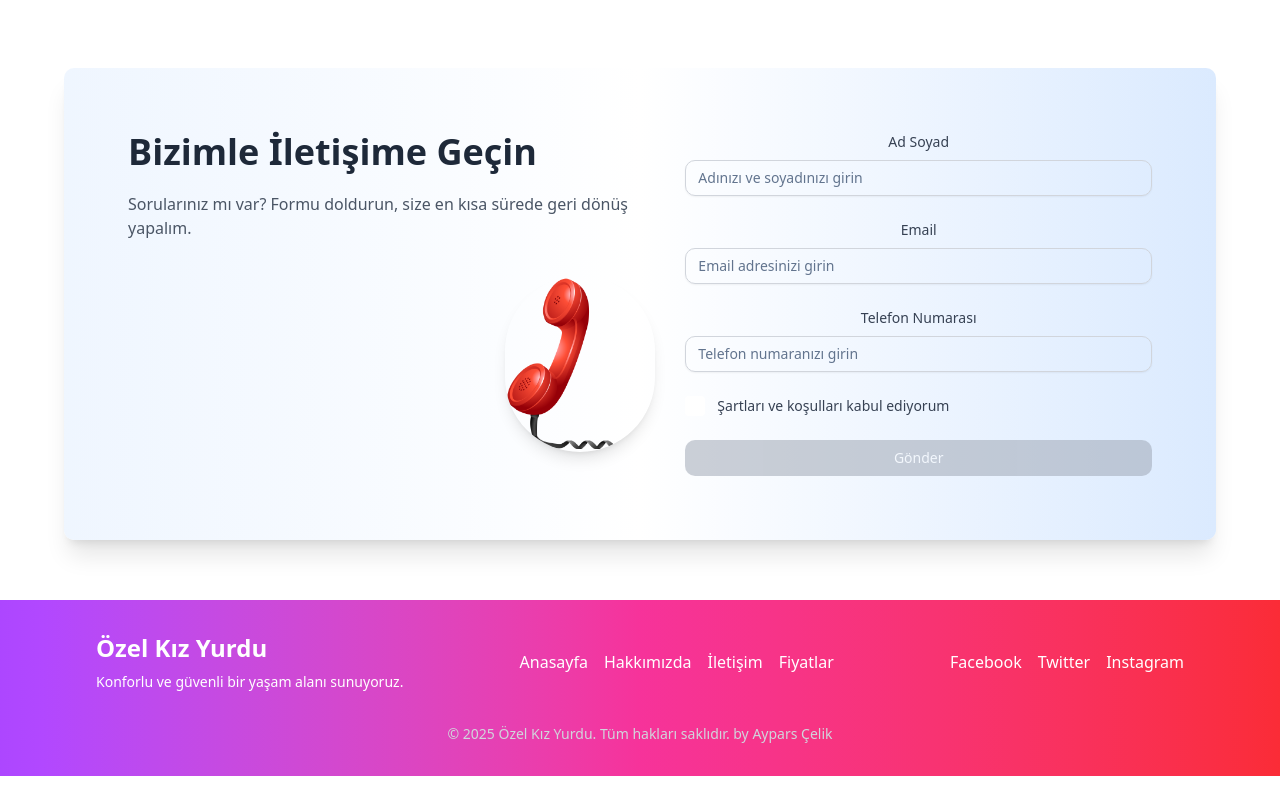
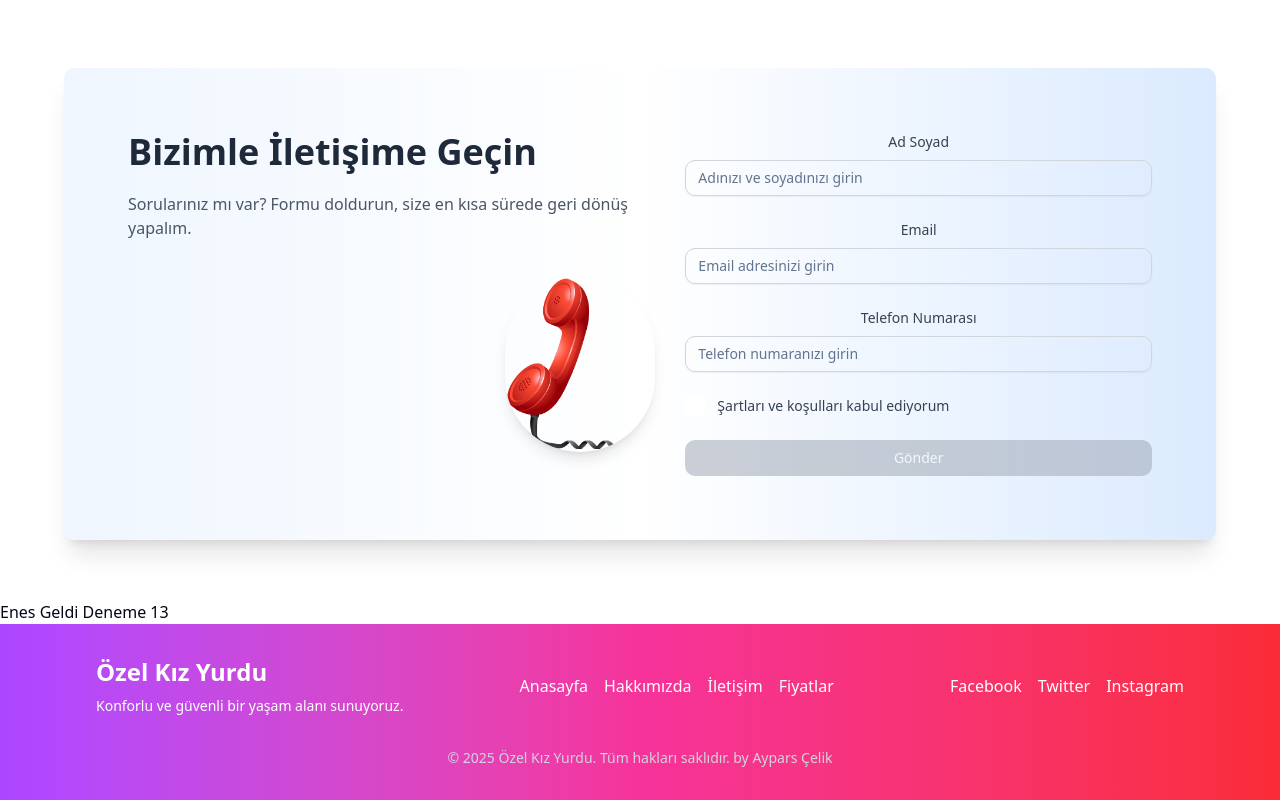
Before and after one commit to orhanaypars/dormitory-project, a Next.js app: page / in a window 1280 px wide. Shown: the part 3787-4587 px from the top of the page. Before the commit the page ends 4563 px from the top, so only its background shows below. Built offline with nearby package versions, Linux system fonts and the light colour scheme.

Commit message:
eno deneme

```diff
--- a/app/page.tsx
+++ b/app/page.tsx
@@ -33,6 +33,7 @@ export default function Home() {
         <CommentsSection />
         <FavQuest />
         <ContactForm />
+        <div>Enes Geldi Deneme 13</div>
       </main>
     </>
   );
```
